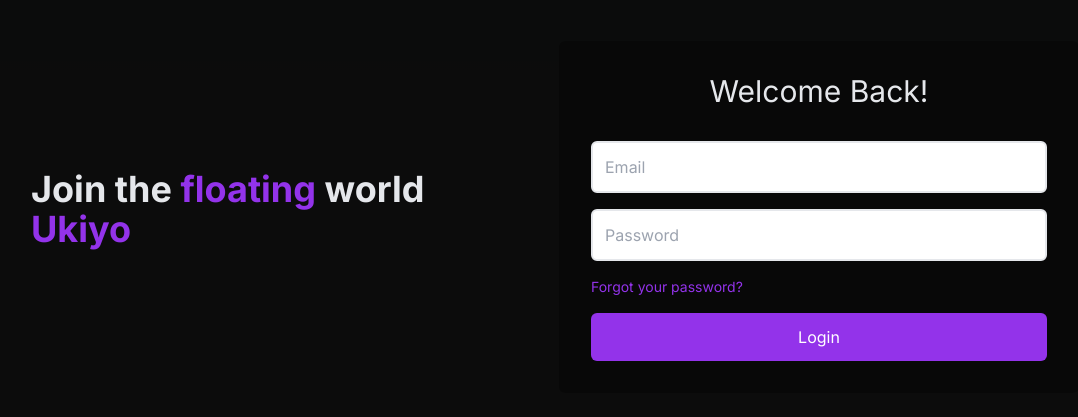
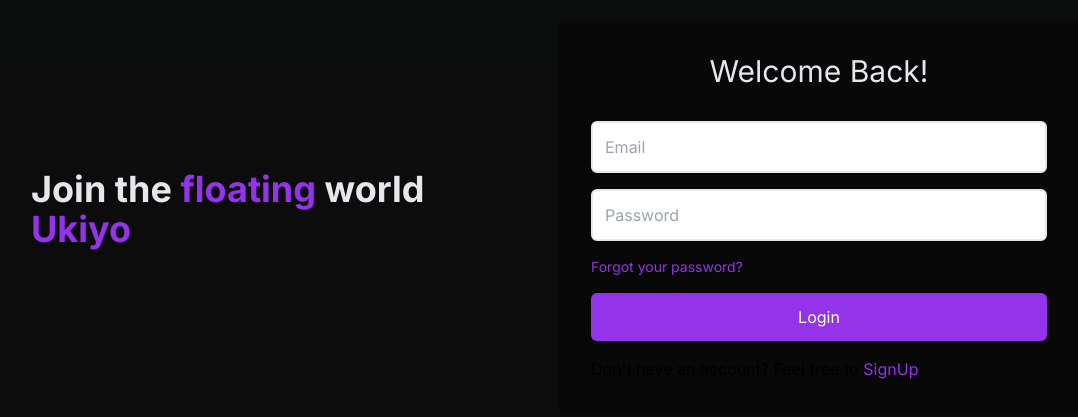
Before and after one commit to UkiyoHaven/ukiyo-haven-client, a Next.js app: page /login in a window 1280 px wide. Shown: the part 183-600 px from the top of the page, without its empty margins (81-1159 px from the left). Built offline with nearby package versions, Linux system fonts and the light colour scheme; no server answers.

Commit message:
Feat: minor UI update

```diff
--- a/app/login/page.tsx
+++ b/app/login/page.tsx
@@ -3,6 +3,7 @@ import { useState } from 'react';
 import api from '@/utils/api';
 import { useRouter } from 'next/navigation';
 import { AxiosError } from 'axios';  // Import AxiosError for better error handling
+import Link from 'next/link';
 
 export default function Login() {
     const [email, setEmail] = useState('');
@@ -63,6 +64,7 @@ export default function Login() {
                         <a href="#" className="text-purple-600 text-sm">Forgot your password?</a>
                         <button type="submit" className="p-3 bg-purple-600 rounded-md text-white text-center">Login</button>
                         {error && <p className="text-red-500">{error}</p>}
+                        <Link href='/register' key='/register'>Don't have an account? Feel free to <span className='text-purple-600'>SignUp</span></Link>
                     </form>
                 </div>
             </div>
```
